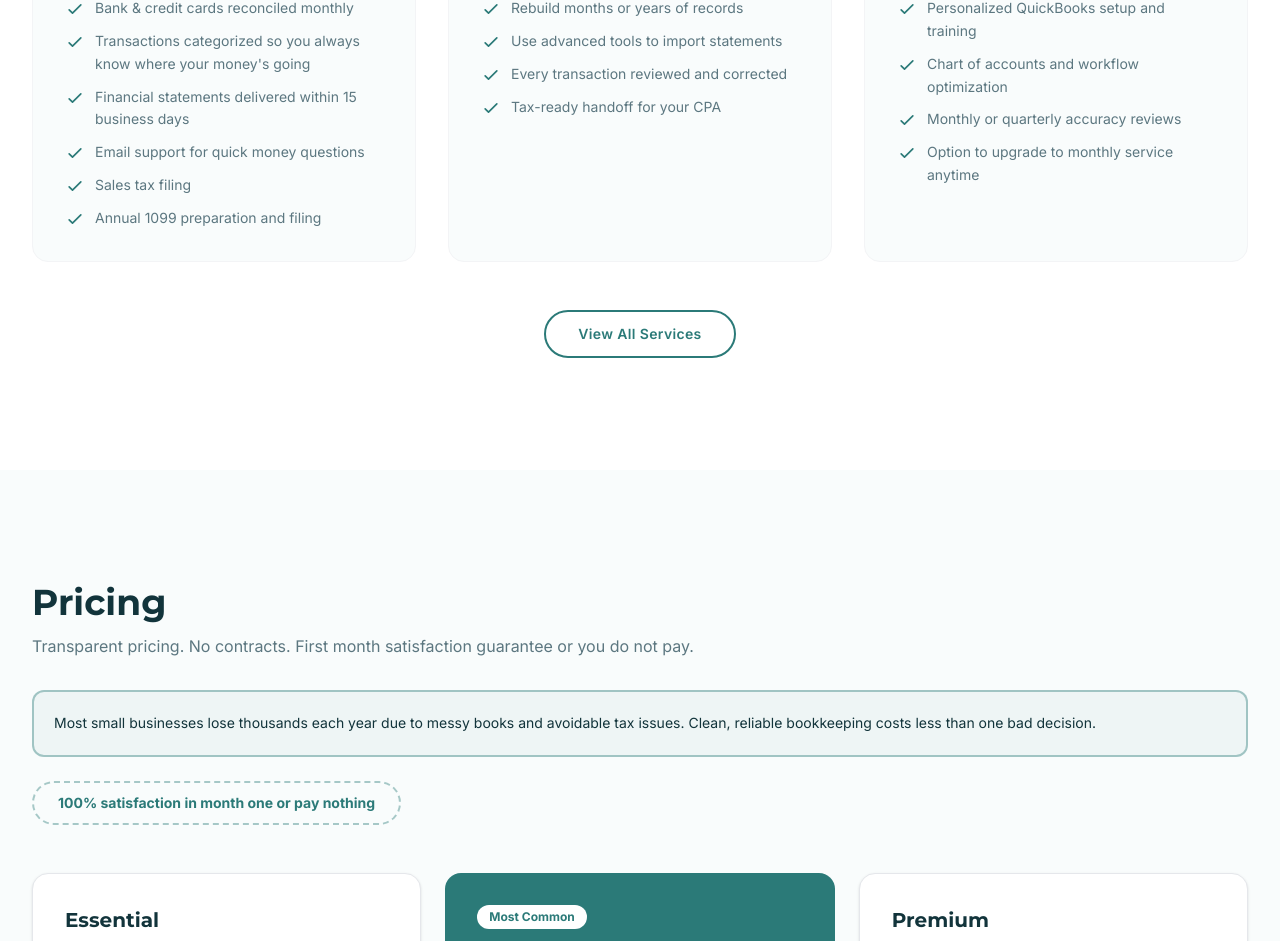
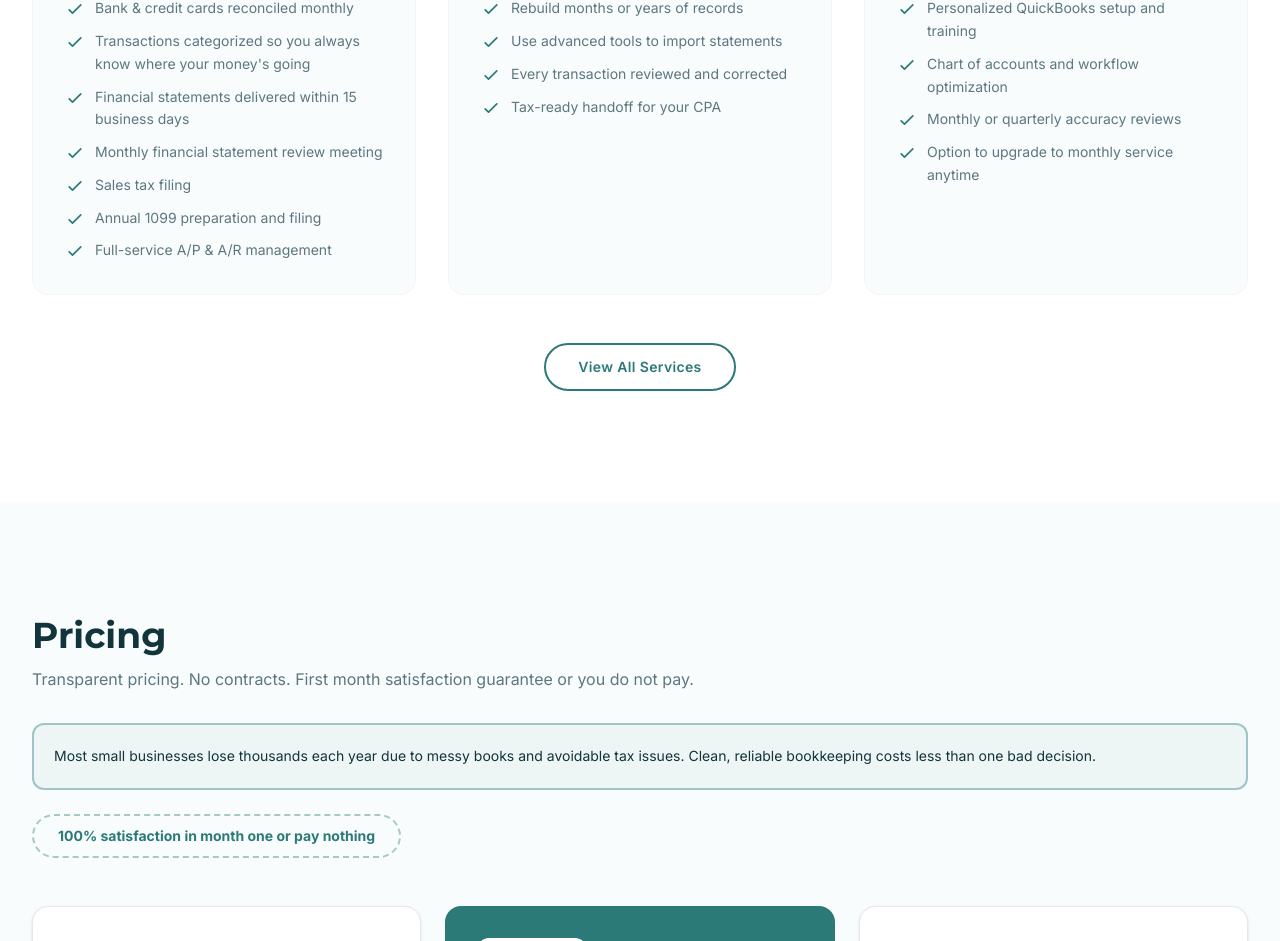
Before and after one commit to ch444444/Bookeeping, a Next.js app: page / in a window 1280 px wide. Shown: the part 1292-2233 px from the top of the page. Built offline with nearby package versions, Linux system fonts and the light colour scheme.

Commit message:
Update Monthly Bookkeeping features: add review meeting and A/P & A/R

```diff
--- a/src/app/page.tsx
+++ b/src/app/page.tsx
@@ -16,9 +16,10 @@ const services = [
       "Bank & credit cards reconciled monthly",
       "Transactions categorized so you always know where your money's going",
       "Financial statements delivered within 15 business days",
-      "Email support for quick money questions",
+      "Monthly financial statement review meeting",
       "Sales tax filing",
       "Annual 1099 preparation and filing",
+      "Full-service A/P & A/R management",
     ],
   },
   {
--- a/src/app/services/page.tsx
+++ b/src/app/services/page.tsx
@@ -13,9 +13,10 @@ const services = [
       "Bank & credit cards reconciled monthly",
       "Transactions categorized so you always know where your money's going",
       "Financial statements delivered within 15 business days",
-      "Email support for quick money questions",
+      "Monthly financial statement review meeting",
       "Sales tax filing",
       "Annual 1099 preparation and filing",
+      "Full-service A/P & A/R management",
     ],
   },
   {
```
